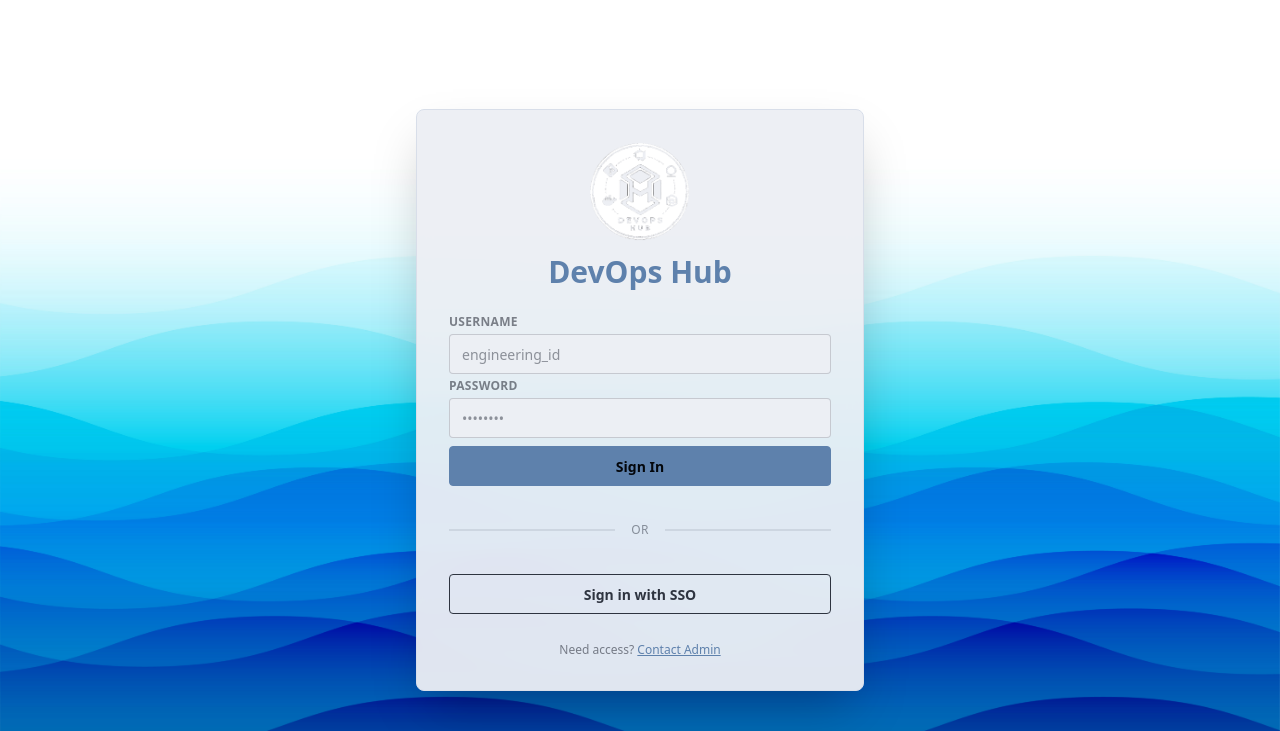
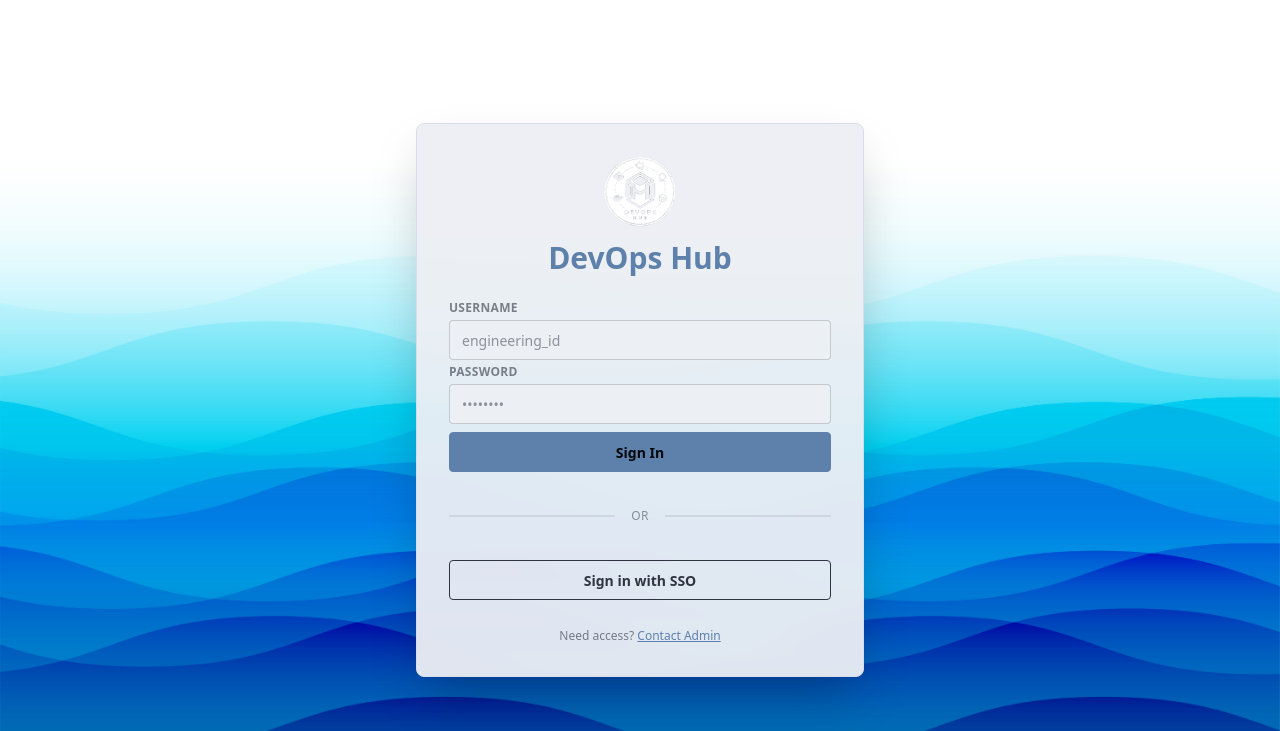
Before and after one commit to mishgoldenberg/devops-idp, a FastAPI app: page /ui/auth in a window 1280 px wide. Shown: the top 731 px of the page. Run offline with FastAPI, Linux system fonts and the light colour scheme; style sheets or scripts are compiled from the project's sources; some libraries are stand-ins or nearby versions.

Commit message:
logo sizeeee

```diff
--- a/frontend/templates/login.html
+++ b/frontend/templates/login.html
@@ -23,7 +23,7 @@
 						<img
 							src="/static/images/devopshub-logo.png"
 							alt="DevOps Hub logo"
-							class="h-25 w-25 object-contain"
+							class="h-18 w-18 object-contain"
 						/>
 						<h1 class="text-3xl font-bold text-primary">DevOps Hub</h1>
 					</div>
--- a/frontend/templates/partials/components/banner.html
+++ b/frontend/templates/partials/components/banner.html
@@ -4,7 +4,7 @@
 	<img
 		src="../static/images/devopshub-logo.png"
 		alt="IDP logo"
-		class="w-20 h-20 object-contain"
+		class="w-16 h-16 object-contain"
 	/>
 	<div class="min-w-0 shrink-0">
 		<h1 class="font-bold text-2xl text-white leading-tight">DevOps Hub</h1>
```
